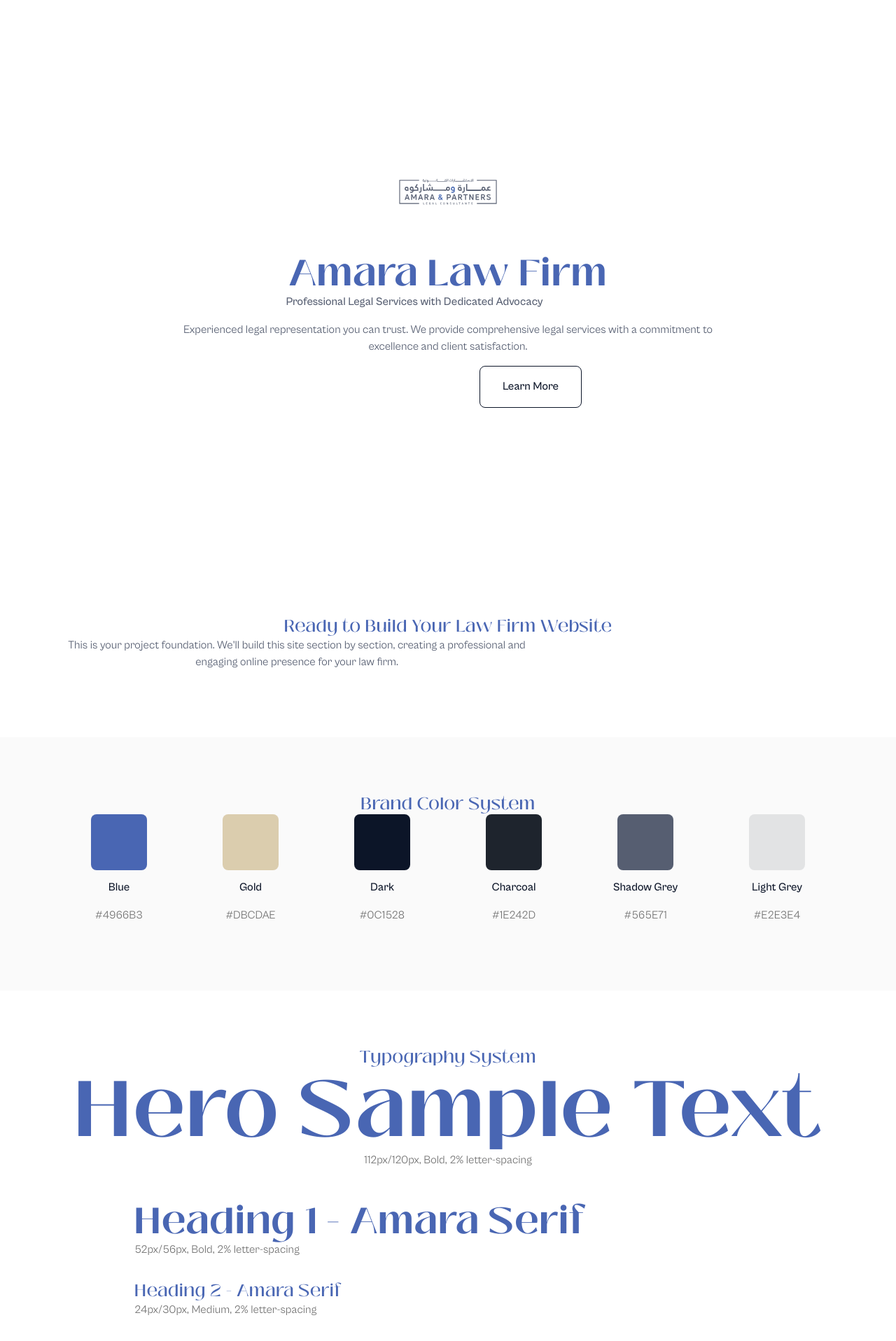
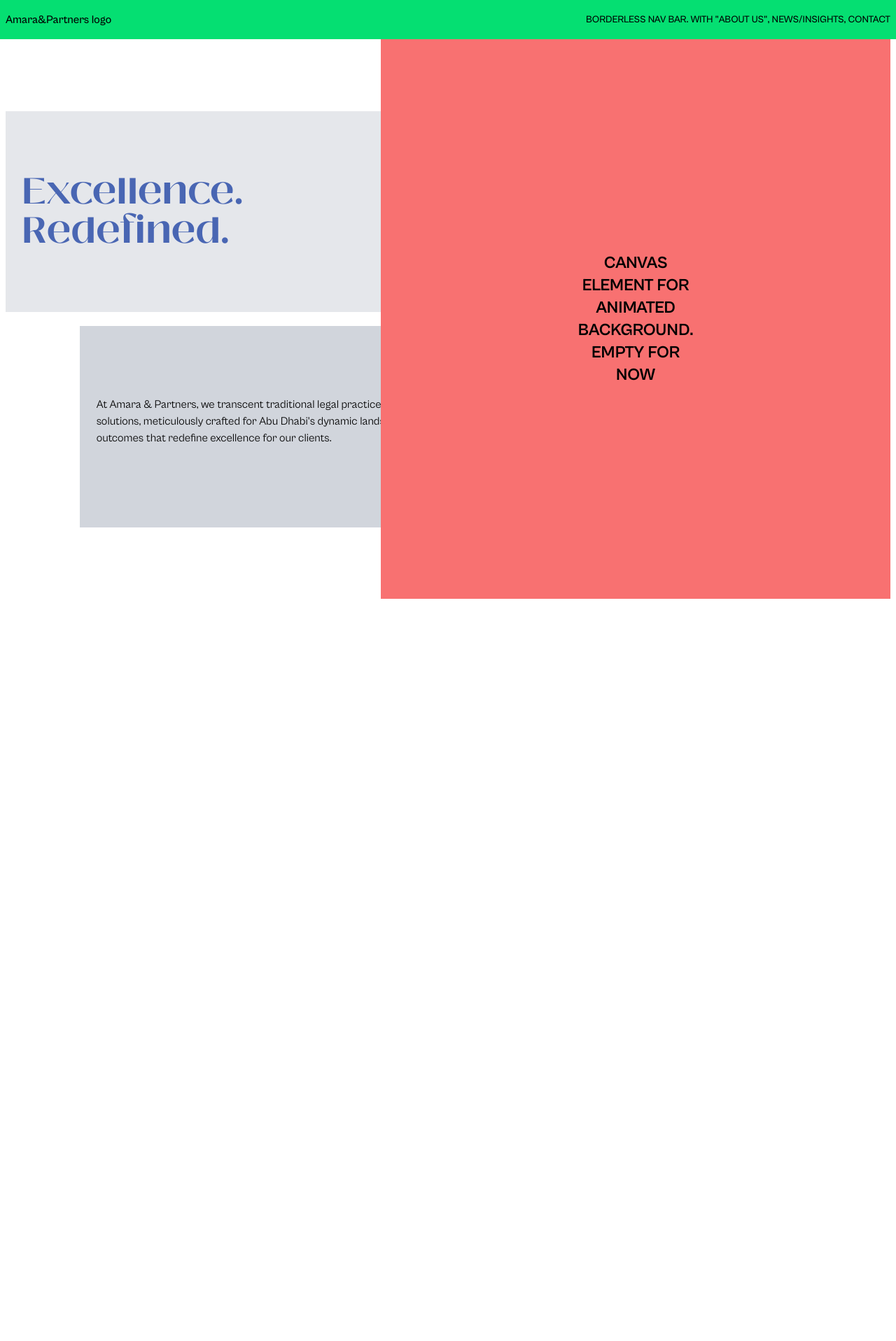
Before and after one commit to zakauwalu-ap/amara-new-site, a Next.js app: page / in a window 1280 px wide. Shown: the top 1917 px of the page at 70% size. After the commit the page ends 856 px from the top, so only its background shows below. Built offline with nearby package versions, Linux system fonts and the light colour scheme.

Commit message:
updated canvas div in herosection

```diff
--- a/src/app/page.tsx
+++ b/src/app/page.tsx
@@ -1,139 +1,9 @@
-import Image from "next/image";
+import HeroSection from '@/components/sections/HeroSection';
 
 export default function HomePage() {
   return (
     <main className="min-h-screen bg-white">
-      {/* Hero Section */}
-      <section className="relative min-h-screen flex items-center justify-center bg-gradient-to-br from-primary-50 to-secondary-100">
-        <div className="max-w-4xl mx-auto px-6 text-center">
-          <div className="mb-8">
-            <Image
-              src="/A&P_logo_grey_primary_RGB.svg"
-              alt="Amara Law Firm Logo"
-              width={200}
-              height={100}
-              className="mx-auto mb-8"
-              priority
-            />
-          </div>
-
-          <h1 className="font-serif text-brand-blue mb-6">
-            Amara Law Firm
-          </h1>
-
-          <p className="text-xl md:text-2xl text-neutral-600 mb-8 max-w-2xl mx-auto font-medium">
-            Professional Legal Services with Dedicated Advocacy
-          </p>
-
-          <p className="text-lg text-neutral-600 mb-12 max-w-3xl mx-auto">
-            Experienced legal representation you can trust. We provide comprehensive legal services
-            with a commitment to excellence and client satisfaction.
-          </p>
-
-          <div className="flex flex-col sm:flex-row gap-4 justify-center">
-            <button className="bg-primary-500 text-white px-8 py-4 rounded-lg font-medium hover:bg-primary-600 transition-colors">
-              Schedule Consultation
-            </button>
-            <button className="border border-primary-500 text-primary-500 px-8 py-4 rounded-lg font-medium hover:bg-primary-50 transition-colors">
-              Learn More
-            </button>
-          </div>
-        </div>
-      </section>
-
-      {/* Placeholder sections */}
-      <section className="py-20 bg-white">
-        <div className="max-w-6xl mx-auto px-6 text-center">
-          <h2 className="font-serif text-brand-blue mb-6">
-            Ready to Build Your Law Firm Website
-          </h2>
-          <p className="text-lg text-neutral-600 max-w-2xl mx-auto">
-            This is your project foundation. We&apos;ll build this site section by section,
-            creating a professional and engaging online presence for your law firm.
-          </p>
-        </div>
-      </section>
-
-      {/* Brand Colors Demo Section */}
-      <section className="py-20 bg-neutral-50">
-        <div className="max-w-6xl mx-auto px-6">
-          <h2 className="font-serif text-brand-blue text-center mb-12">
-            Brand Color System
-          </h2>
-          <div className="grid grid-cols-2 md:grid-cols-6 gap-6">
-            <div className="text-center">
-              <div className="w-20 h-20 mx-auto rounded-lg mb-3" style={{backgroundColor: '#4966B3'}}></div>
-              <p className="font-medium text-sm">Blue</p>
-              <p className="text-xs text-neutral-500">#4966B3</p>
-            </div>
-            <div className="text-center">
-              <div className="w-20 h-20 mx-auto rounded-lg mb-3" style={{backgroundColor: '#DBCDAE'}}></div>
-              <p className="font-medium text-sm">Gold</p>
-              <p className="text-xs text-neutral-500">#DBCDAE</p>
-            </div>
-            <div className="text-center">
-              <div className="w-20 h-20 mx-auto rounded-lg mb-3" style={{backgroundColor: '#0C1528'}}></div>
-              <p className="font-medium text-sm">Dark</p>
-              <p className="text-xs text-neutral-500">#0C1528</p>
-            </div>
-            <div className="text-center">
-              <div className="w-20 h-20 mx-auto rounded-lg mb-3" style={{backgroundColor: '#1E242D'}}></div>
-              <p className="font-medium text-sm">Charcoal</p>
-              <p className="text-xs text-neutral-500">#1E242D</p>
-            </div>
-            <div className="text-center">
-              <div className="w-20 h-20 mx-auto rounded-lg mb-3" style={{backgroundColor: '#565E71'}}></div>
-              <p className="font-medium text-sm">Shadow Grey</p>
-              <p className="text-xs text-neutral-500">#565E71</p>
-            </div>
-            <div className="text-center">
-              <div className="w-20 h-20 mx-auto rounded-lg mb-3" style={{backgroundColor: '#E2E3E4'}}></div>
-              <p className="font-medium text-sm">Light Grey</p>
-              <p className="text-xs text-neutral-500">#E2E3E4</p>
-            </div>
-          </div>
-        </div>
-      </section>
-
-      {/* Typography Demo Section */}
-      <section className="py-20 bg-white">
-        <div className="max-w-6xl mx-auto px-6">
-          <h2 className="font-serif text-brand-blue text-center mb-12">
-            Typography System
-          </h2>
-          <div className="space-y-12">
-            {/* Hero Text - Full Width */}
-            <div className="w-full">
-              <h1 className="font-serif text-hero text-brand-blue mb-4 text-center">Hero Sample Text</h1>
-              <p className="text-sm text-neutral-500 text-center">112px/120px, Bold, 2% letter-spacing</p>
-            </div>
-
-            {/* Other Typography - Constrained Width */}
-            <div className="max-w-4xl mx-auto space-y-8">
-              <div>
-                <h1 className="font-serif text-brand-blue mb-2">Heading 1 - Amara Serif</h1>
-                <p className="text-sm text-neutral-500">52px/56px, Bold, 2% letter-spacing</p>
-              </div>
-              <div>
-                <h2 className="font-serif text-brand-blue mb-2">Heading 2 - Amara Serif</h2>
-                <p className="text-sm text-neutral-500">24px/30px, Medium, 2% letter-spacing</p>
-              </div>
-              <div>
-                <h3 className="font-serif text-brand-blue mb-2">Heading 3 - Amara Serif</h3>
-                <p className="text-sm text-neutral-500">20px/26px, Regular, 2% letter-spacing</p>
-              </div>
-              <div>
-                <p className="text-base mb-2">Body Text - Cabinet Grotesk Regular</p>
-                <p className="text-sm text-neutral-500">16px/24px, Regular, 0% letter-spacing</p>
-              </div>
-              <div>
-                <p className="text-sm mb-2">Secondary Body - Cabinet Grotesk Regular</p>
-                <p className="text-sm text-neutral-500">14px/20px, Regular, 0% letter-spacing</p>
-              </div>
-            </div>
-          </div>
-        </div>
-      </section>
+      <HeroSection />
     </main>
   );
 }
--- /dev/null
+++ b/src/components/sections/HeroSection.tsx
@@ -0,0 +1,82 @@
+import Image from 'next/image';
+
+const HeroSection = () => {
+  return (
+    <section className="min-h-screen bg-white">
+      {/* Navigation Bar */}
+      <nav className="w-full bg-green-400 px-2 py-4">
+        <div className="max-w-7xl mx-auto flex flex-col sm:flex-row justify-between items-center gap-4">
+          <div className="text-black font-medium text-sm sm:text-base">
+            Amara&Partners logo
+          </div>
+          <div className="text-black font-medium text-xs sm:text-sm text-center sm:text-right">
+            BORDERLESS NAV BAR. WITH "ABOUT US", NEWS/INSIGHTS, CONTACT
+          </div>
+        </div>
+      </nav>
+
+      {/* Main Grid Container - Responsive */}
+      <div
+        className="relative min-h-screen"
+        style={{
+          display: 'grid',
+          gridTemplateRows: 'repeat(8, 1fr)',
+          gridTemplateColumns: 'repeat(12, 1fr)',
+          rowGap: '20px',
+          columnGap: '4px',
+          padding: '0 8px',
+          marginTop: '0'
+        }}
+      >
+
+        {/* Left Content Area - Excellence. Redefined. */}
+        <div
+          className="bg-gray-200 p-3 sm:p-4 md:p-6 flex flex-col justify-center"
+          style={{
+            gridRow: '2 / 5',
+            gridColumn: '1 / 7'
+          }}
+        >
+          <h1 className="text-3xl sm:text-4xl md:text-5xl lg:text-6xl font-bold text-black leading-tight">
+            Excellence.<br />
+            Redefined.
+          </h1>
+        </div>
+
+        {/* Description Text Box */}
+        <div
+          className="bg-gray-300 p-3 sm:p-4 md:p-6 flex items-center"
+          style={{
+            gridRow: '5 / 8',
+            gridColumn: '2 / 9'
+          }}
+        >
+          <p className="text-black text-sm sm:text-base leading-relaxed">
+            At Amara & Partners, we transcent traditional legal practice. We are architects of innovative legal solutions, meticulously crafted for Abu Dhabi's dynamic landscape, driving clarity and delivering outcomes that redefine excellence for our clients.
+          </p>
+        </div>
+
+        {/* Right Canvas Area - Updated positioning */}
+        <div
+          className="flex items-center justify-center text-black text-lg sm:text-xl md:text-2xl font-bold ml-2 p-2"
+          style={{
+            gridRow: '1 / 9',
+            gridColumn: '6 / 13',
+            backgroundColor: '#F87171' // Using a coral/pink color similar to the image
+          }}
+        >
+          <div className="text-center">
+            CANVAS<br />
+            ELEMENT FOR<br />
+            ANIMATED<br />
+            BACKGROUND.<br />
+            EMPTY FOR<br />
+            NOW
+          </div>
+        </div>
+      </div>
+    </section>
+  );
+};
+
+export default HeroSection;
```
